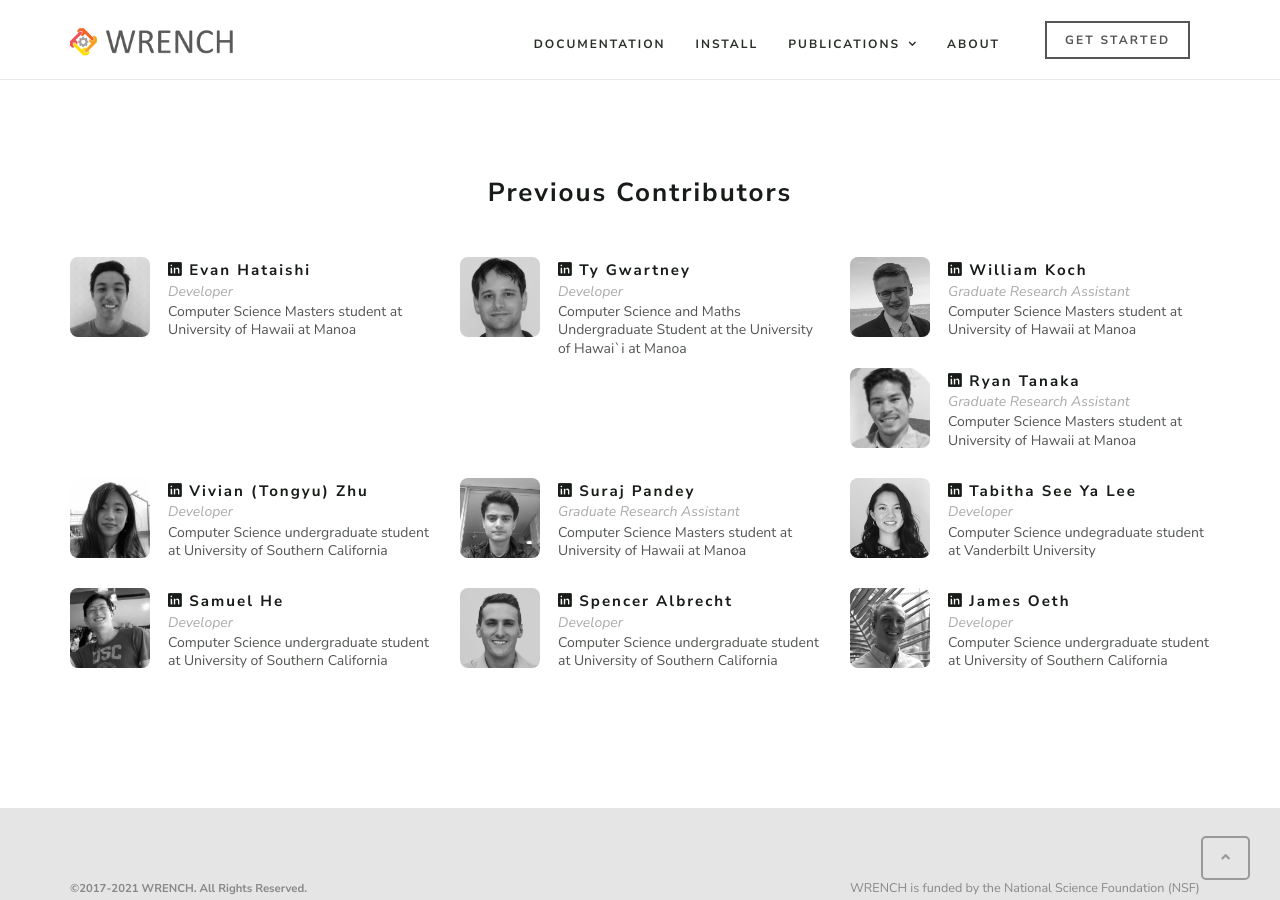
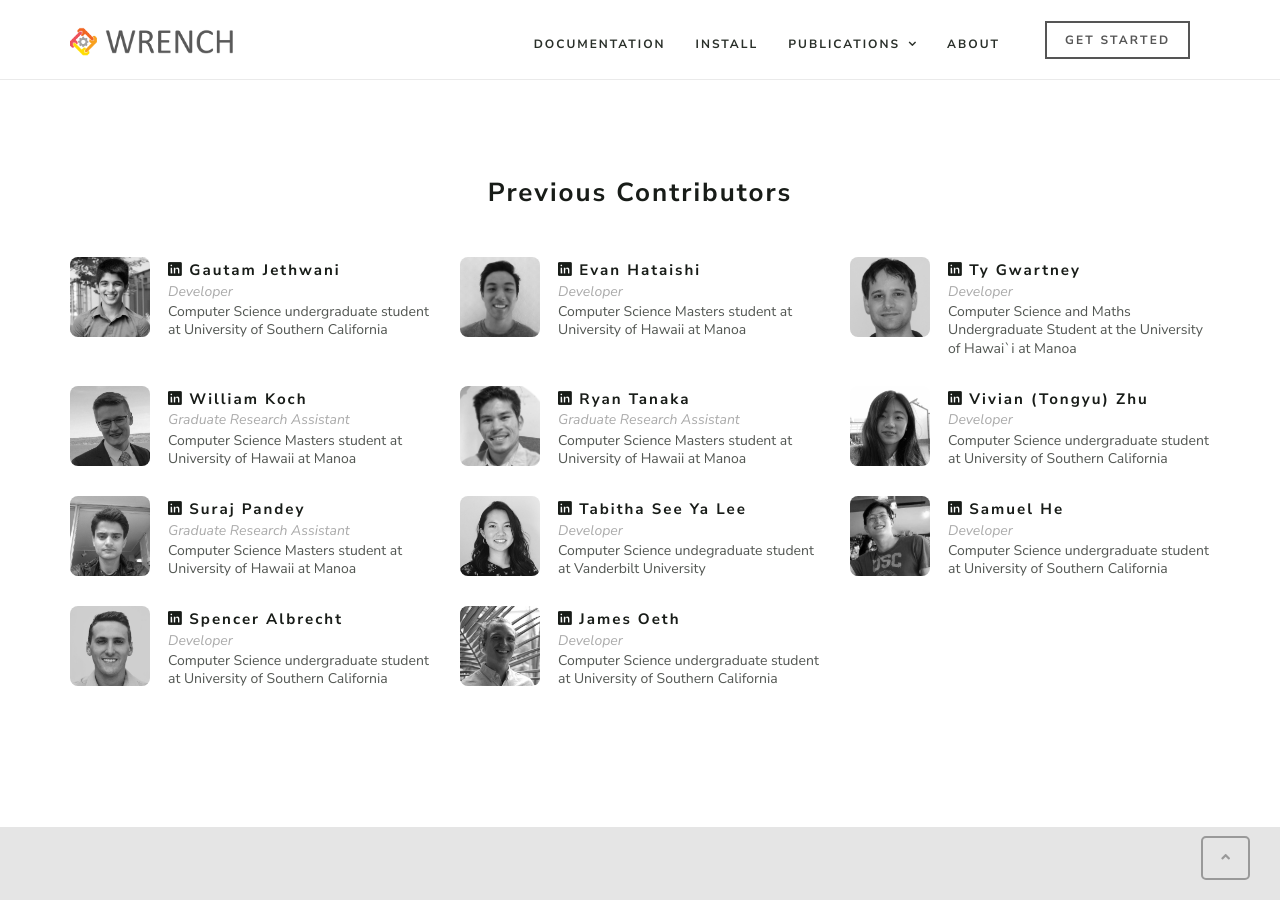
Before and after one commit to wrench-project/wrench-project.github.io, a Jekyll site: the page built from about.html, in a window 1280 px wide and 900 px high, scrolled down 977 px. Built offline with Jekyll 4.4.1, drawn with Linux system fonts in a browser that asks for light colours; nearby versions of some CDN libraries; comment, search, counter and statistics services are not loaded.

Commit message:
Update team_previous.yml

```diff
--- a/_data/team_previous.yml
+++ b/_data/team_previous.yml
@@ -1,3 +1,10 @@
+- name: "Gautam Jethwani"
+  role: "Developer"
+  description: "Computer Science undergraduate student at University of Southern California"
+  email: "gautam.jethwani@usc.edu"
+  linkedin: "https://www.linkedin.com/in/gautamjethwani/"
+  photo: "jethwani.jpg"
+
 - name: "Evan Hataishi"
   role: "Developer"
   description: "Computer Science Masters student at University of Hawaii at Manoa"
```
